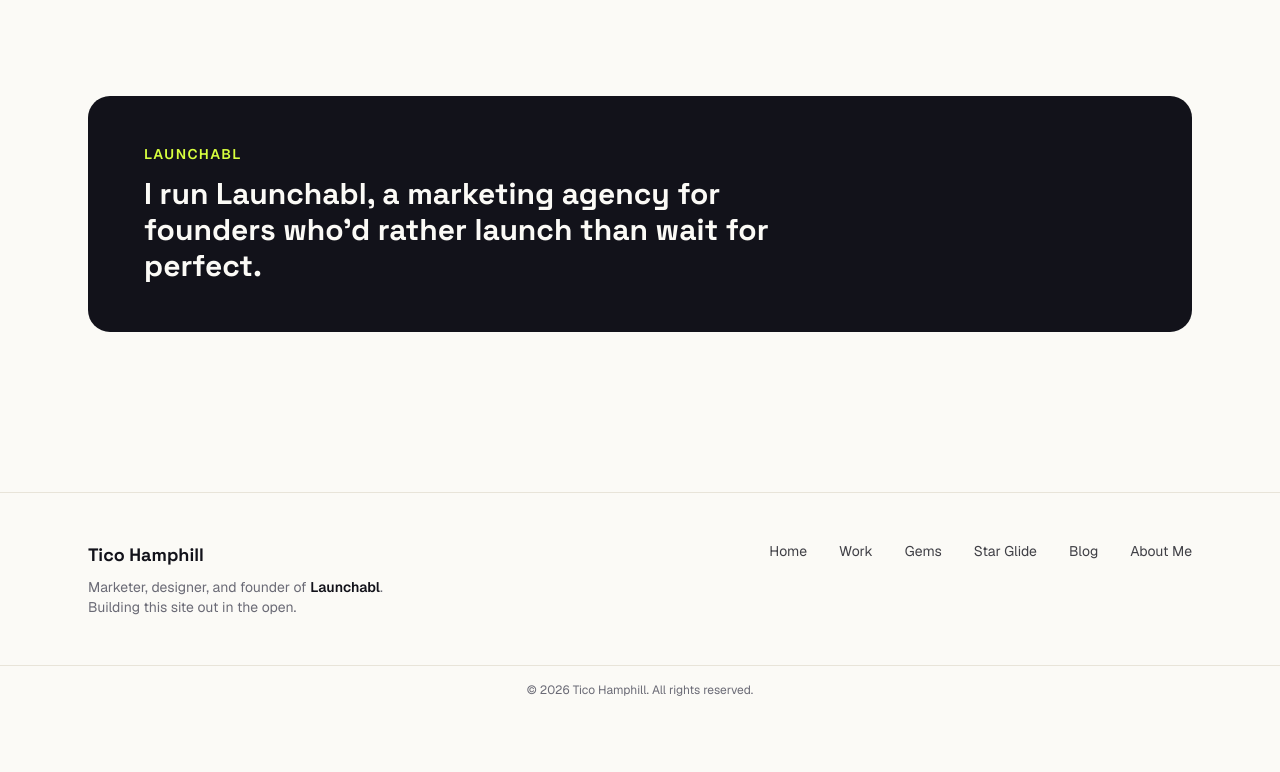
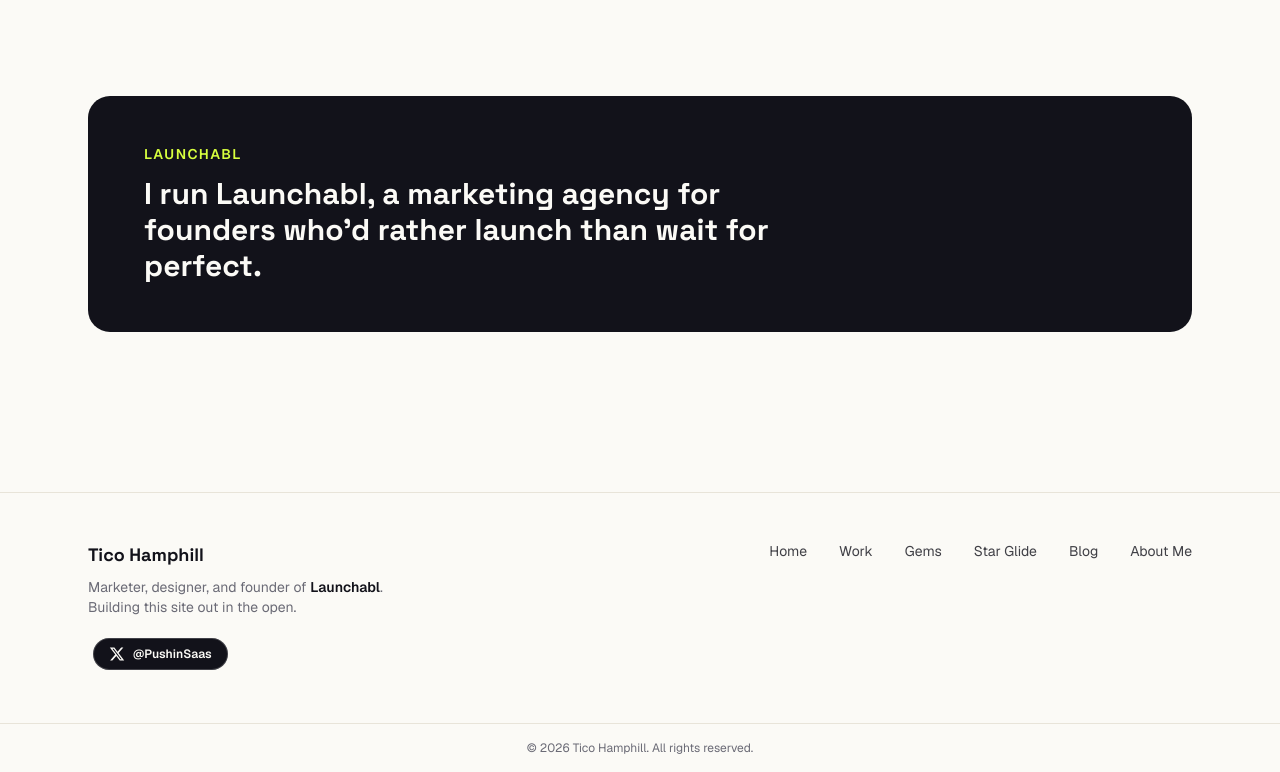
Before and after one commit to Villain336/Tico-personal-site-3, a Next.js app: page / in a window 1280 px wide. Shown: the part 1425-2197 px from the top of the page. Before the commit the page ends 2139 px from the top, so only its background shows below. Built offline with nearby package versions, Linux system fonts and the light colour scheme.

Commit message:
feat: magnetic X button linking to @PushinSaas on home + footer
Co-authored-by: Villain336 <Villain336@users.noreply.github.com>

```diff
--- a/components/footer.tsx
+++ b/components/footer.tsx
@@ -1,5 +1,6 @@
 import Link from "next/link";
 import { nav, site } from "@/content/site";
+import { TwitterButton } from "@/components/twitter-button";
 
 export function Footer() {
   return (
@@ -14,6 +15,9 @@ export function Footer() {
             </span>
             . Building this site out in the open.
           </p>
+          <div className="mt-4">
+            <TwitterButton size="sm" label="@PushinSaas" />
+          </div>
         </div>
 
         <div className="flex flex-wrap gap-x-8 gap-y-2 text-sm">
--- /dev/null
+++ b/components/twitter-button.tsx
@@ -0,0 +1,41 @@
+"use client";
+
+import { MagneticButton } from "@/components/ui/magnetic-button";
+import { site } from "@/content/site";
+
+function XLogo({ className = "" }: { className?: string }) {
+  return (
+    <svg
+      viewBox="0 0 24 24"
+      aria-hidden
+      className={className}
+      fill="currentColor"
+    >
+      <path d="M18.244 2.25h3.308l-7.227 8.26 8.502 11.24H16.17l-5.214-6.817L4.99 21.75H1.68l7.73-8.835L1.254 2.25H8.08l4.713 6.231zm-1.161 17.52h1.833L7.084 4.126H5.117z" />
+    </svg>
+  );
+}
+
+export function TwitterButton({
+  label = "Follow @PushinSaas",
+  size = "md",
+}: {
+  label?: string;
+  size?: "sm" | "md";
+}) {
+  const padding = size === "sm" ? "px-4 py-2 text-xs" : "px-6 py-3 text-sm";
+  return (
+    <MagneticButton className="p-1">
+      <a
+        href={site.socials.twitter}
+        target="_blank"
+        rel="noreferrer noopener"
+        aria-label={`${label} on X (Twitter)`}
+        className={`inline-flex items-center gap-2 rounded-full bg-foreground font-semibold text-background ring-1 ring-white/20 ring-inset transition-transform duration-150 active:scale-[0.98] ${padding}`}
+      >
+        <XLogo className="h-4 w-4" />
+        {label}
+      </a>
+    </MagneticButton>
+  );
+}
--- /dev/null
+++ b/components/ui/magnetic-button.tsx
@@ -0,0 +1,65 @@
+"use client";
+
+import React, { useRef, useState } from "react";
+import { motion } from "motion/react";
+
+export const MagneticButton = ({
+  children,
+  strength = 0.8,
+  maxDistance = 100,
+  className = "",
+}: {
+  children: React.ReactNode;
+  strength?: number;
+  maxDistance?: number;
+  className?: string;
+}) => {
+  const ref = useRef<HTMLDivElement>(null);
+  const [position, setPosition] = useState({ x: 0, y: 0 });
+
+  const handleMouseMove = (e: React.MouseEvent<HTMLDivElement>) => {
+    if (!ref.current) return;
+
+    const { width, height, left, top } = ref.current.getBoundingClientRect();
+    const { clientX, clientY } = e;
+
+    let x = (clientX - (left + width / 2)) * strength;
+    let y = (clientY - (top + height / 2)) * strength;
+
+    const distance = Math.hypot(x, y);
+    if (distance > maxDistance) {
+      const scale = maxDistance / distance;
+      x *= scale;
+      y *= scale;
+    }
+
+    setPosition({ x, y });
+  };
+
+  const handleMouseLeave = () => {
+    setPosition({ x: 0, y: 0 });
+  };
+
+  const hasMoved = position.x !== 0 || position.y !== 0;
+  return (
+    <div
+      onMouseMove={handleMouseMove}
+      onMouseLeave={handleMouseLeave}
+      className={`cursor-pointer rounded-full border border-dashed transition-colors duration-150 [--show-color:var(--brand-violet)] ${className}`}
+      style={{
+        borderColor: hasMoved ? "var(--show-color)" : "transparent",
+        backgroundColor: hasMoved
+          ? "color-mix(in srgb,var(--show-color) 20%, transparent)"
+          : "transparent",
+      }}
+    >
+      <motion.div
+        ref={ref}
+        animate={{ x: position.x, y: position.y }}
+        transition={{ type: "spring", stiffness: 150, damping: 25, mass: 0.1 }}
+      >
+        {children}
+      </motion.div>
+    </div>
+  );
+};
--- a/content/site.ts
+++ b/content/site.ts
@@ -7,7 +7,7 @@ export const site = {
   description:
     "Tico Hamphill is a marketer, web & graphic designer, and founder of the marketing agency Launchabl. Explore his work, favorite tools, blog, and Star Glide — a Star of David vs. space birds arcade game.",
   socials: {
-    twitter: "https://twitter.com/",
+    twitter: "https://x.com/PushinSaas",
     instagram: "https://instagram.com/",
     linkedin: "https://www.linkedin.com/",
   },
```
